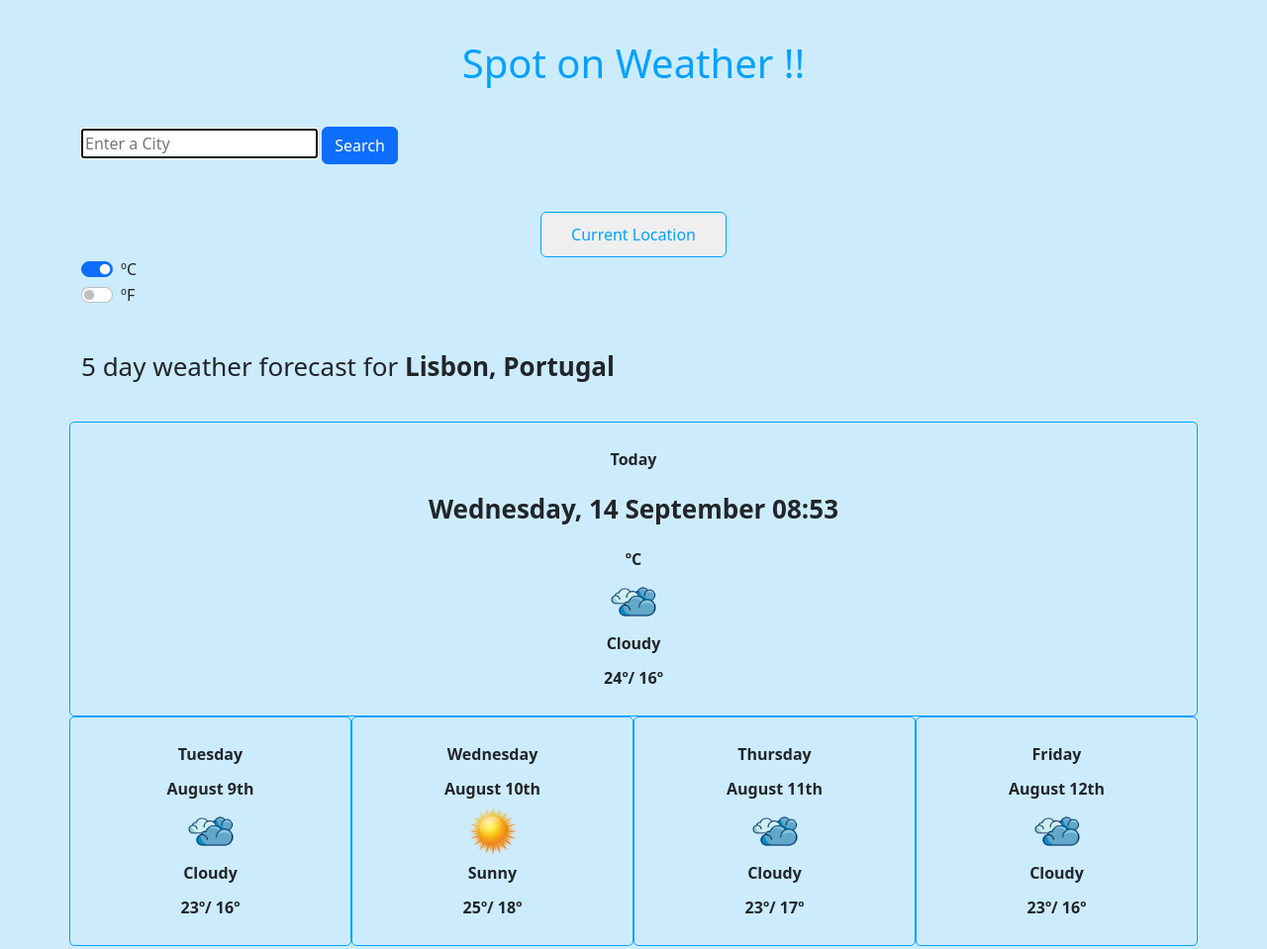
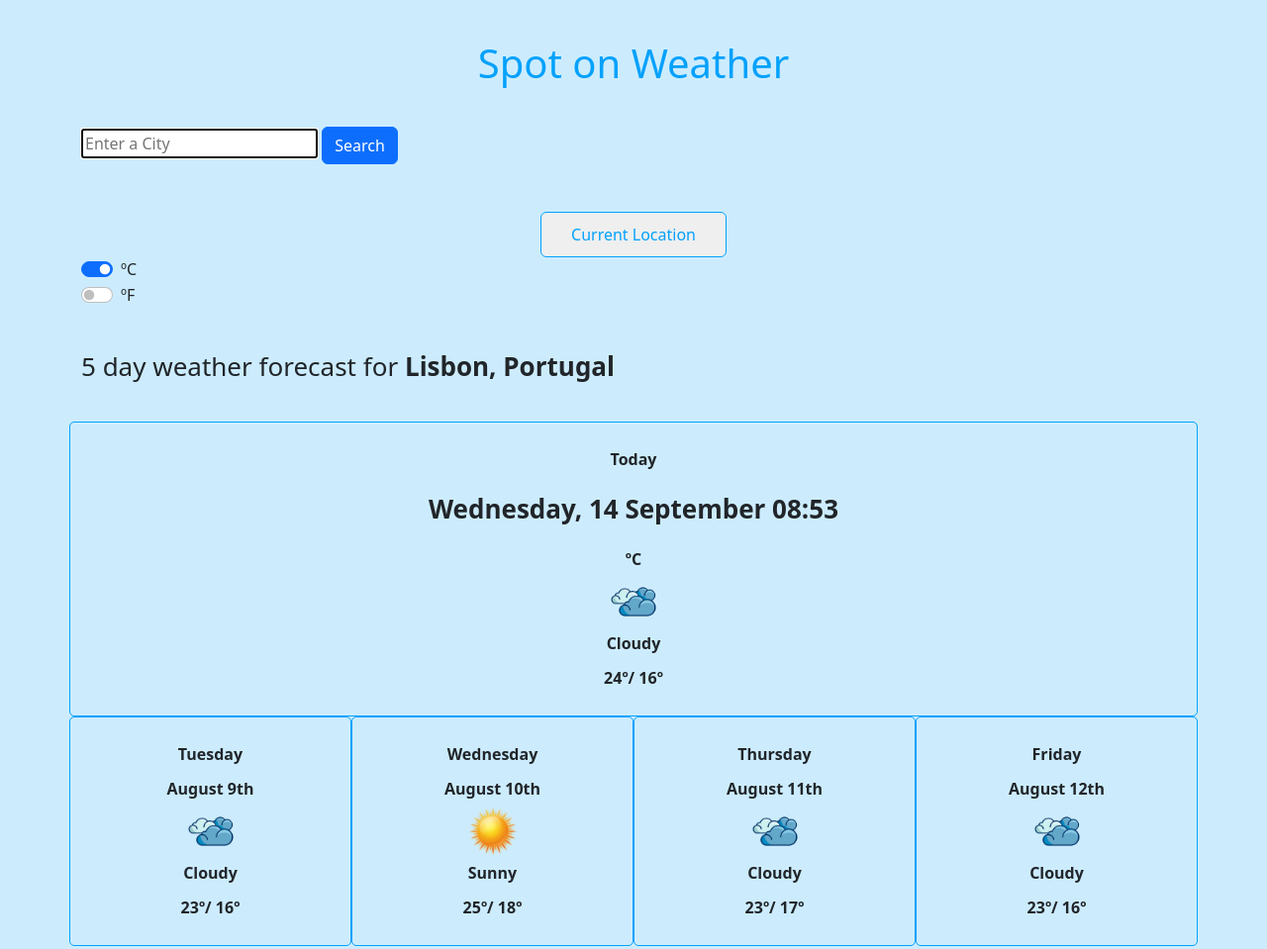
Before and after one commit to melzits/weather-app, a website built with Parcel: page index.html in a window 1280 px wide. Shown: the top 959 px of the page at 99% size. Built offline with nearby package versions, Linux system fonts and the light colour scheme; no server answers.

Commit message:
Changed title of the website

```diff
--- a/index.html
+++ b/index.html
@@ -19,7 +19,7 @@
   <body>
     <div class="container">
     <h1>
-      Spot on Weather !!
+      Spot on Weather
     </h1>
 
     <form id="search-form">
```
